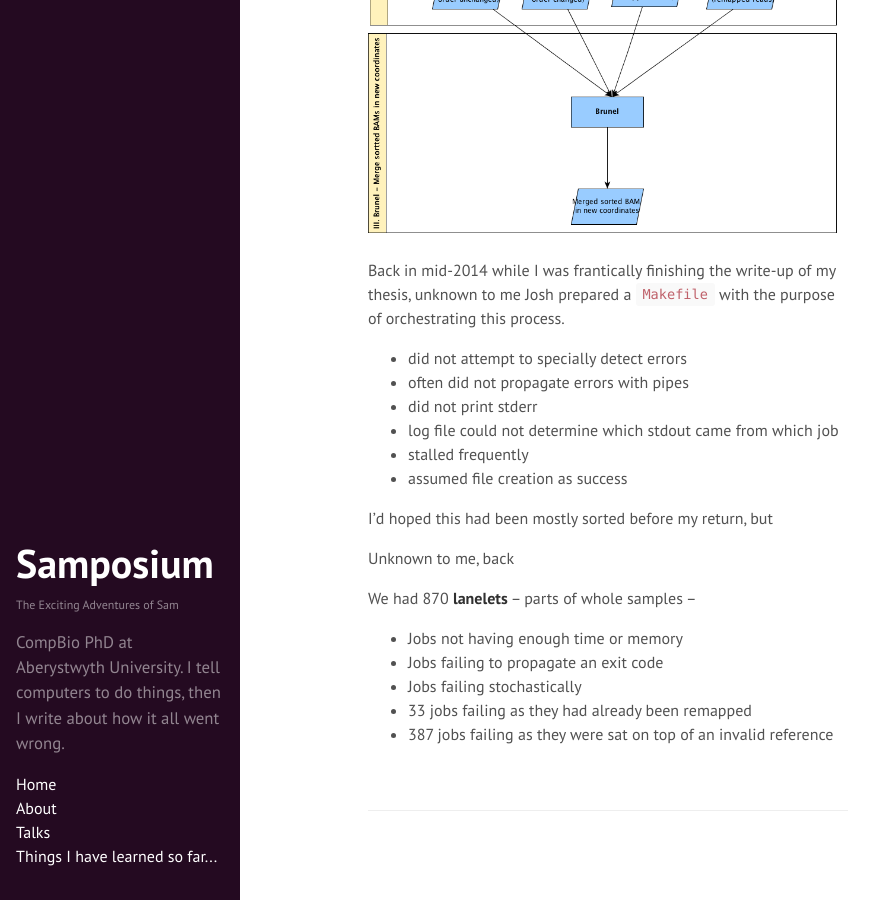
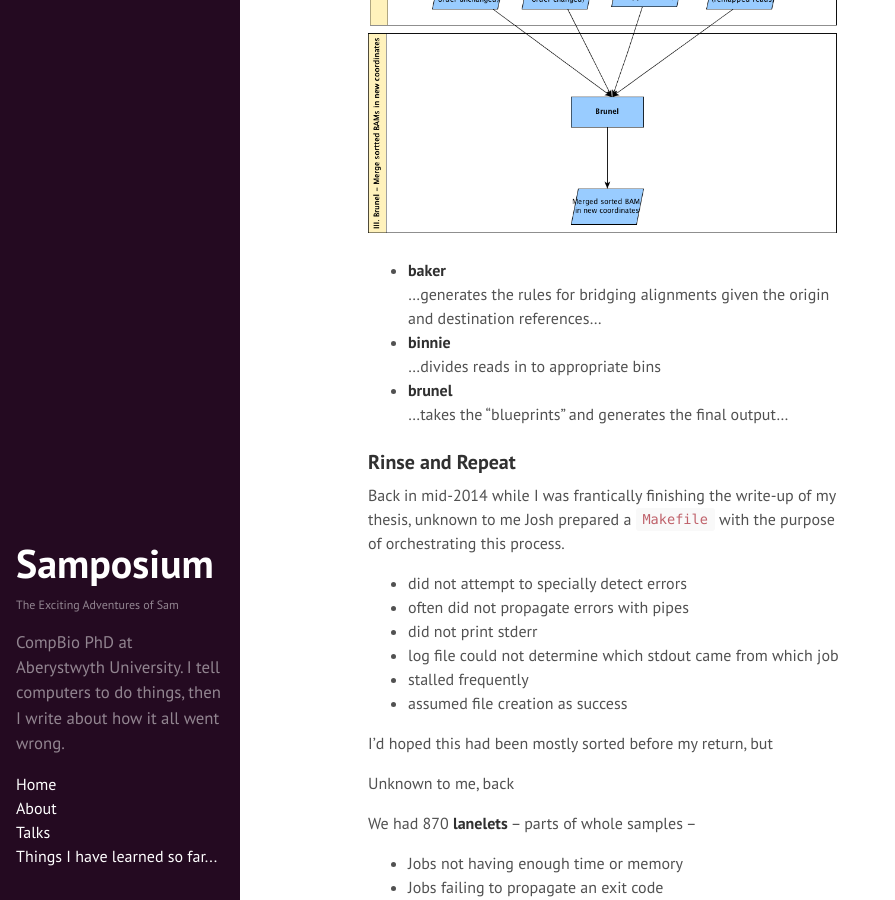
Before and after one commit to SamStudio8/samstudio8.github.io.off, a Jekyll site: the page built from _posts/2015-07-23-bridgebuilding-p2.md, in a window 1280 px wide and 900 px high, scrolled down 2707 px. Shown: the whole window, without its empty margins (0-895 px from the left). Built offline with Jekyll 4.4.1, drawn with Linux system fonts in a browser that asks for light colours; Markdown is read by kramdown in place of the engine named in the settings; comment, search, counter and statistics services are not loaded; some of the changed text lies outside the part shown.

Commit message:
Update 2015-07-23-bridgebuilding-p2.md

```diff
--- a/_posts/2015-07-23-bridgebuilding-p2.md
+++ b/_posts/2015-07-23-bridgebuilding-p2.md
@@ -55,6 +55,15 @@ Luckily, Josh's team had in fact already solved this problem and created
 ...it's components and workflow is modelled in the diagram below:
 ..![]({{ site.url }}/public/posts/bridgebuilding-p2/bridge_builder_v1.png)
 
+* **baker**
+  ...generates the rules for bridging alignments given the origin and destination references...
+* **binnie**
+  ...divides reads in to appropriate bins
+* **brunel**
+  ...takes the "blueprints" and generates the final output...
+
+
+### Rinse and Repeat
 Back in mid-2014 while I was frantically finishing the write-up of my thesis, unknown to me
 Josh prepared a `Makefile` with the purpose of orchestrating this process.
 
```
Also changed, not shown: other parts of _posts/2015-07-23-bridgebuilding-p2.md (+1 -1 lines).
